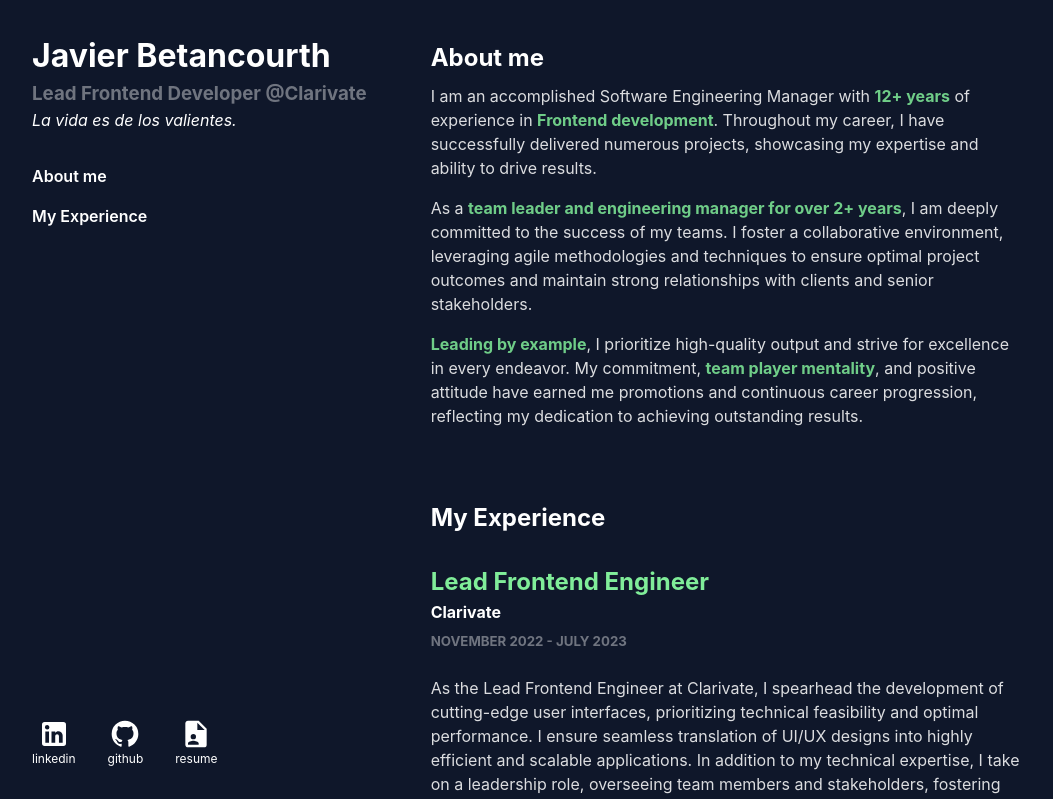
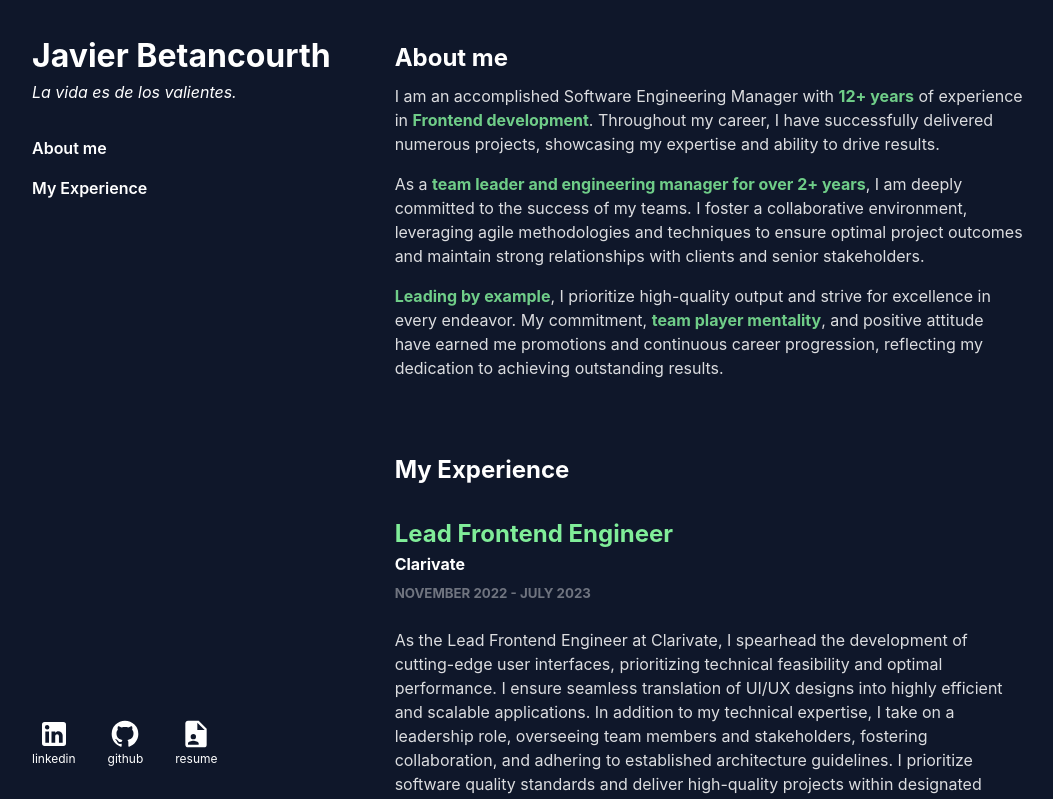
Before and after one commit to javifond/javieritto, a React (Create React App) app: page / in a window 1280 px wide. Shown: the top 799 px of the page, without its empty margins (112-1165 px from the left). Built offline with nearby package versions, Linux system fonts and the light colour scheme.

Commit message:
JAVS10 - Role update

```diff
--- a/src/components/PersonalInfo/PersonalInfo.tsx
+++ b/src/components/PersonalInfo/PersonalInfo.tsx
@@ -13,7 +13,7 @@
   return (
     <>
       <h1>{name}</h1>
-      <h3 className="personal-role">{`${role} @${company}`}</h3>
+      {role && company && <h3 className="personal-role">{`${role} @${company}`}</h3>}
       <p className="motto">{description}</p>
     </>
   );
--- a/src/data/personal-info.json
+++ b/src/data/personal-info.json
@@ -1,6 +1,6 @@
 {
   "name": "Javier Betancourth",
-  "role": "Lead Frontend Developer",
-  "company": "Clarivate",
+  "role": "",
+  "company": "",
   "description": "La vida es de los valientes."
 }
```
